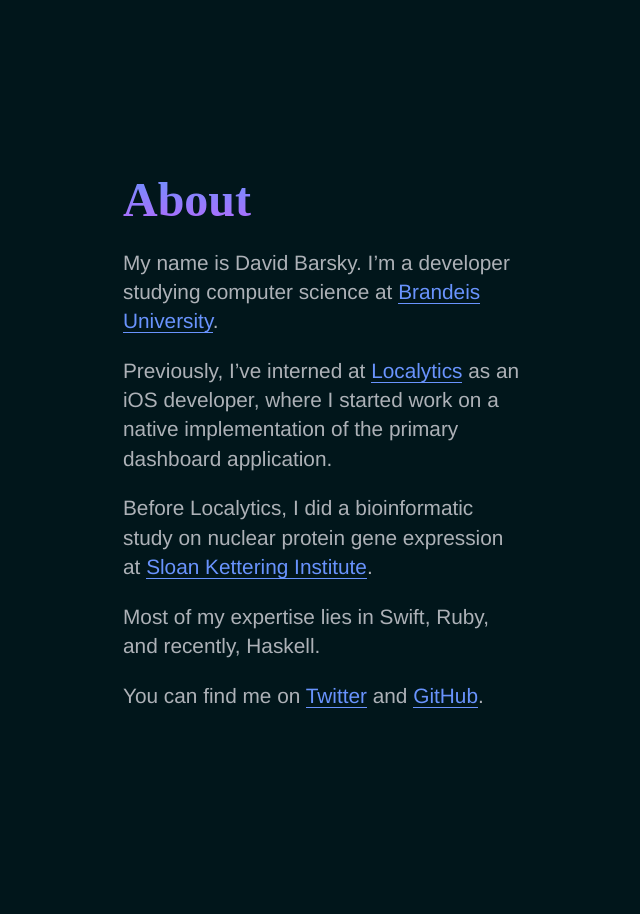
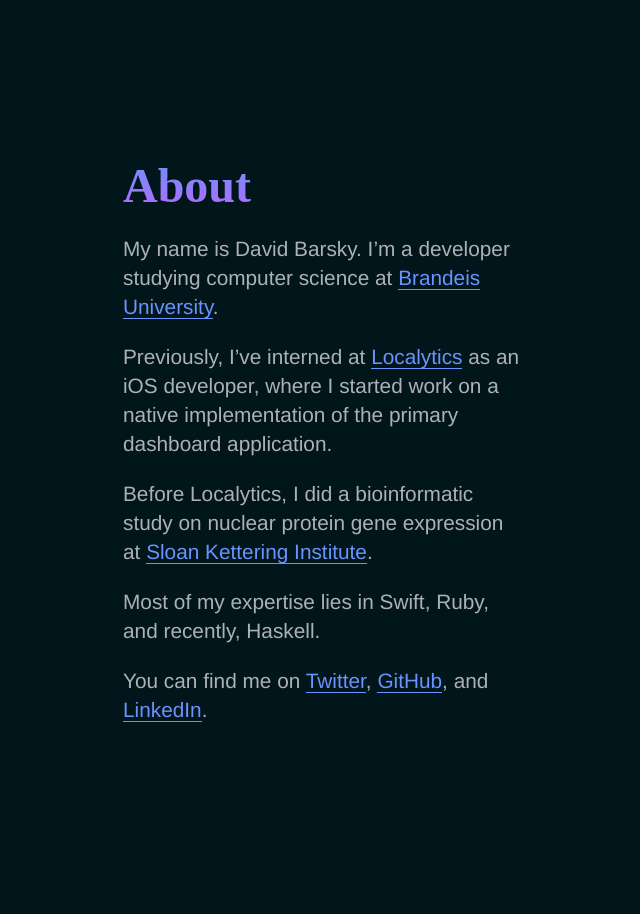
Before and after one commit to davidbarsky/davidbarsky.github.io, a Jekyll site: the page built from index.html, in a window 1280 px wide. Shown: the whole page, without its empty margins (317-957 px from the left). Built offline with Jekyll 4.4.1, drawn with Linux system fonts in a browser that asks for light colours.

Commit message:
added LinkedIn to page

```diff
--- a/index.html
+++ b/index.html
@@ -13,5 +13,5 @@
 
   <p>Most of my expertise lies in Swift, Ruby, and recently, Haskell.</p>
 
-  <p>You can find me on <a href="twitter.com/thramp">Twitter</a> and <a href="github.com/davidbarsky">GitHub</a>.</p>
+  <p>You can find me on <a href="twitter.com/thramp">Twitter</a>, <a href="github.com/davidbarsky">GitHub</a>, and <a href="https://www.linkedin.com/pub/david-barsky/7b/171/2a3">LinkedIn</a>.</p>
 </article>
```
